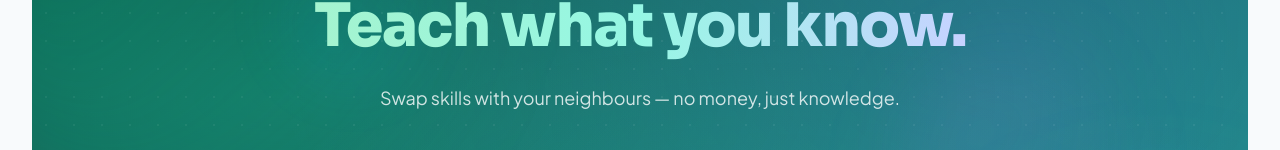
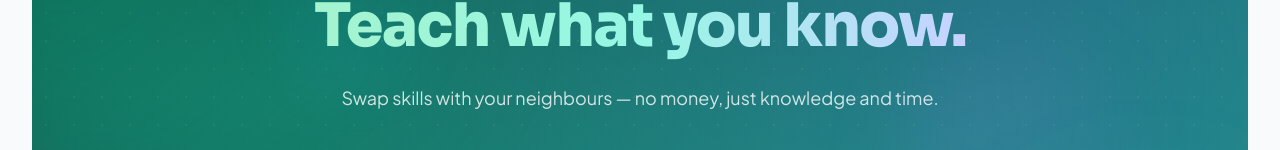
Before and after one commit to jonnyhaynes/skillswap, a React (Vite) app: page / in a window 1280 px wide. Shown: the part 258-408 px from the top of the page. Built offline with nearby package versions, Linux system fonts and the light colour scheme; no server answers; the database is empty.

Commit message:
feat: update HomePage text to include 'time' in skill swap description

```diff
--- a/src/pages/HomePage.tsx
+++ b/src/pages/HomePage.tsx
@@ -245,7 +245,7 @@ export function HomePage() {
             </h1>
           )}
           <p className="mt-6 text-lg text-white/80 max-w-2xl mx-auto leading-relaxed">
-            Swap skills with your neighbours — no money, just knowledge.
+            Swap skills with your neighbours — no money, just knowledge and time.
           </p>
 
           {/* Floating glass search bar */}
```
Also changed, not shown: .claude/settings.local.json.
